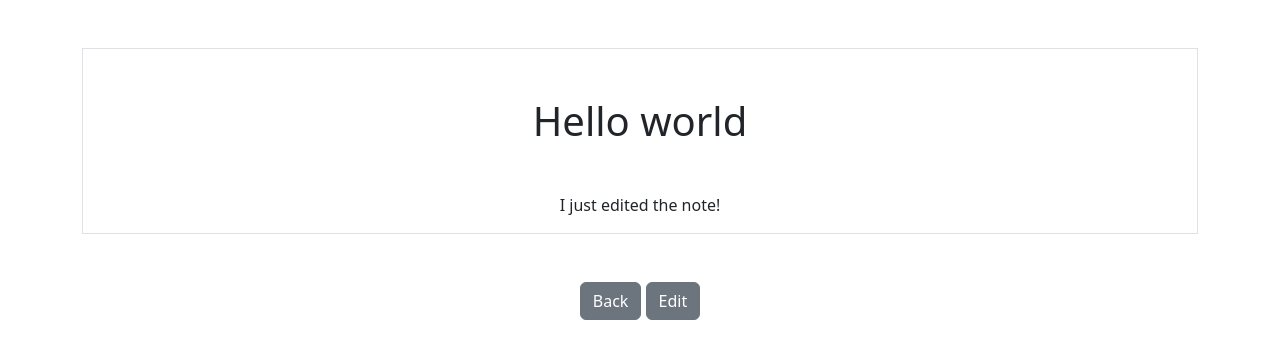
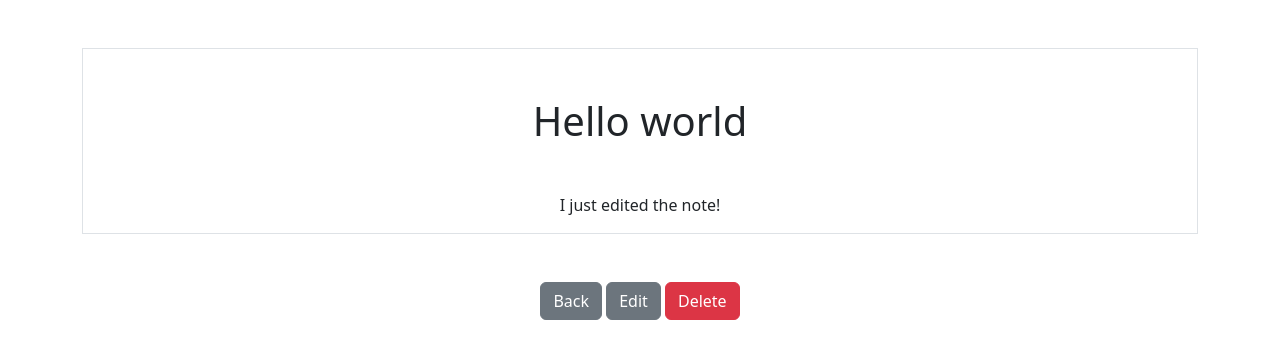
Before and after one commit to anarchopossum/Django-Notes, a Django app: page /smart/notes/1 in a window 1280 px wide. Shown: the top 359 px of the page. Run offline with Django 4.2, Linux system fonts and the light colour scheme; data comes from the database, SQL or seed files in the repository; both versions use the stored data as it was after the commit.

Commit message:
Users Can Now delete notes, Also the notes now have user ID as a foreign key

```diff
--- a/notes/forms.py
+++ b/notes/forms.py
@@ -1,5 +1,4 @@
 from django import forms
-from django.core.exceptions import ValidationError
 
 from .models import Notes
 
@@ -18,7 +17,9 @@ class NotesForm(forms.ModelForm):
             'text': "Write your thoughts here"
 
         }
-
+    # Here we pass the title and clean the data so lets say if a link was placed here,
+    # it won't take you to lets say google.com
+    # We have also added an If to later get a catch to raise any errors and fail the Note creation/edit
     def clean_title(self):
         title = self.cleaned_data['title']
         if 'Django' not in title:
--- a/notes/models.py
+++ b/notes/models.py
@@ -1,4 +1,5 @@
 from django.db import models
+from django.contrib.auth.models import User
 
 
 # Create your models here. these become databases
@@ -12,3 +13,5 @@ class Notes(models.Model):
     title = models.CharField(max_length=200)
     text = models.TextField()
     created = models.DateTimeField(auto_now_add=True)
+    # when the user is deleted remove all the notes for that user
+    user = models.ForeignKey(User, on_delete=models.CASCADE, related_name="notes")
--- a/notes/templates/notes/notes_detail.html
+++ b/notes/templates/notes/notes_detail.html
@@ -13,6 +13,7 @@
     </div>
     <a href="{% url 'notes.list' %}" class="btn btn-secondary my-5">Back</a>
     <a href="{% url 'notes.update' pk=note.id %}" class="btn btn-secondary my-5">Edit</a>
+    <a href="{% url 'notes.delete' pk=note.id %}" class="btn btn-danger my-5">Delete</a>
 {% endblock %}
 </body>
 </html>
--- a/notes/urls.py
+++ b/notes/urls.py
@@ -7,5 +7,6 @@ urlpatterns = [
     # <int:pk> means the numerical value for the note
     path('notes/<int:pk>', views.NotesDetailView.as_view(), name="notes.detail"),
     path('notes/<int:pk>/edit', views.NotesUpdateView.as_view(), name="notes.update"),
+    path('notes/<int:pk>/Delete', views.NotesDeleteView.as_view(), name="notes.delete"),
     path('notes/new', views.NotesCreateView.as_view(), name="notes.new"),
 ]
--- a/notes/views.py
+++ b/notes/views.py
@@ -1,10 +1,18 @@
 from django.shortcuts import render
 from django.http import Http404
+# with these imports we can use CRUD (create, Read, Update, Delete)
 from django.views.generic import CreateView, DetailView, ListView, UpdateView
+from django.views.generic.edit import DeleteView
 
-
+# Imports we have created using models.py and forms.py
 from .models import Notes
 from .forms import NotesForm
+
+class NotesDeleteView(DetailView):
+    model = Notes
+    success_url = '/smart/notes'
+    # this template name is required else the delete request cannot complete.
+    template_name = 'notes/notes_delete.html'
 
 
 class NotesUpdateView(UpdateView):
```
Also changed, not shown: notes/templates/notes/notes_delete.html (added, +18 -0 lines), db.sqlite3, notes/migrations/0002_notes_user.py (added).
